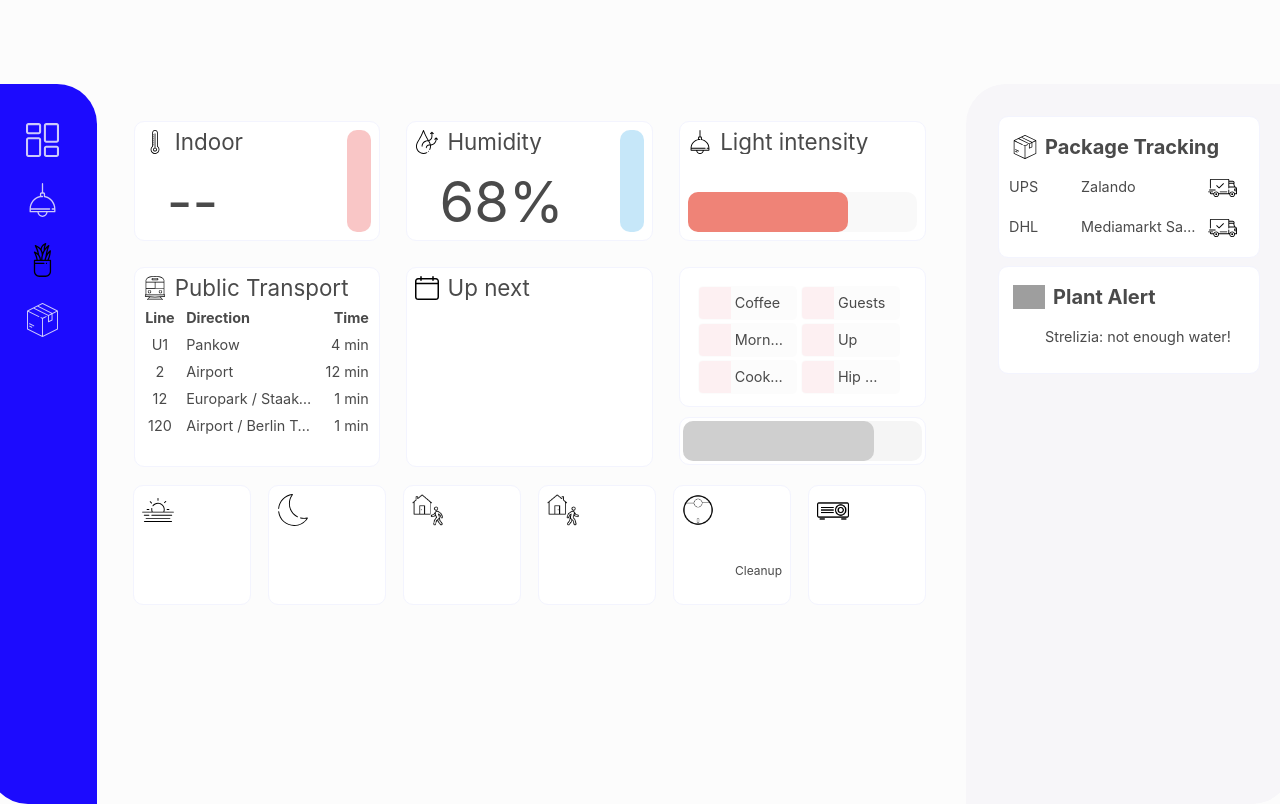
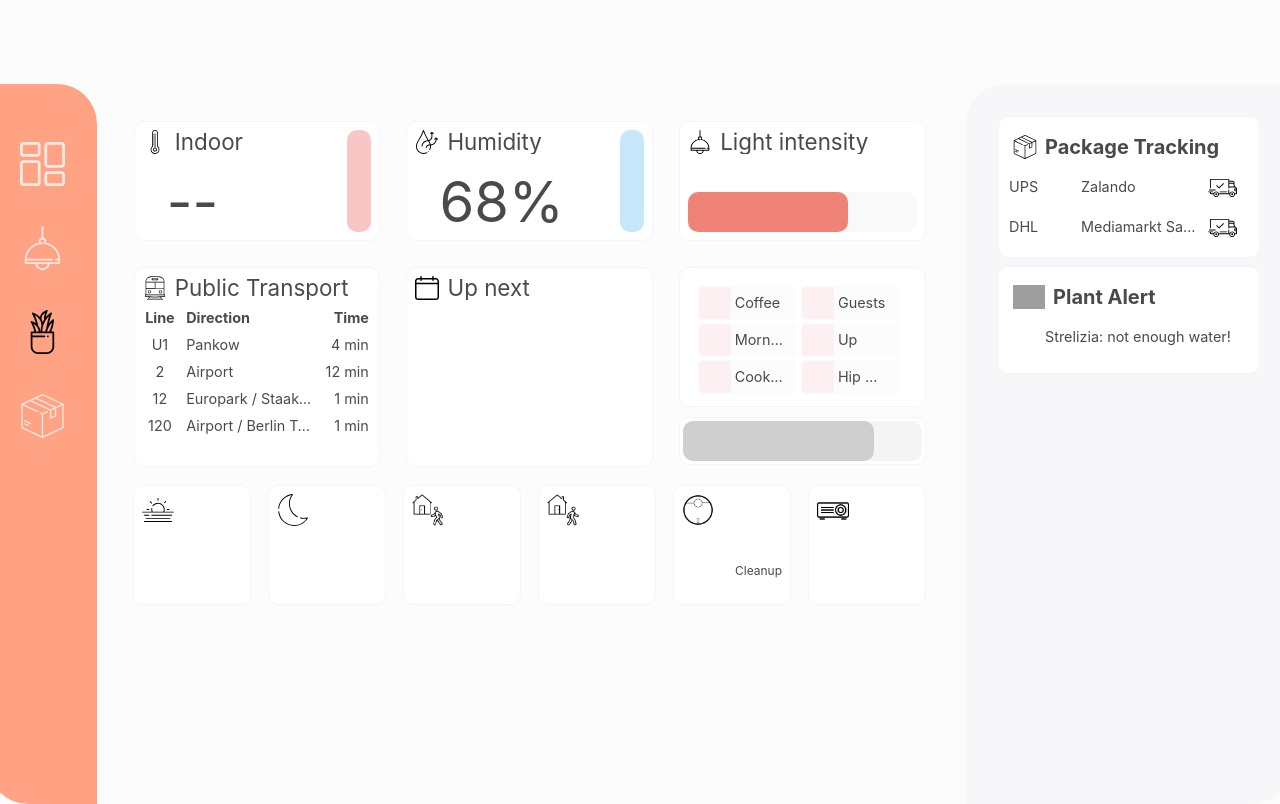
Before and after one commit to raikm/nevo, a Vue app: page / in a window 1280 px wide. Built offline with nearby package versions, Linux system fonts and the light colour scheme; grey boxes are pictures that could not be loaded.

Commit message:
menu design

```diff
--- a/src/App.vue
+++ b/src/App.vue
@@ -11,11 +11,7 @@
       <div class="columns">
         <div id="menu" class="main-menu column is-1">
           <div class="menu-button" :key="menu.id" v-for="menu in menus">
-
-
               <img class="menu-icon"  @click="changePage(menu.link)" :src="menu.iconSource" />
-
-
           </div>
         </div>
         <div id="main-control" class="main-menu column">
@@ -27,7 +23,7 @@
             :key="infoBoxContent.id"
             v-for="infoBoxContent in infoBoxContentList"
           >
-            <InfoBox :infoBoxContent="infoBoxContent" />
+            <InfoBox  class="click-element" :infoBoxContent="infoBoxContent" />
           </div>
         </div>
       </div>
@@ -102,12 +98,32 @@ export default {
 </script>
 
 <style lang="scss">
+
+$text-color: #373737bd;
+$main-red: #53c66ebd;
+$main-orange: #FFA384;
+$main-blue: #E7F2F8;
+$main-yellow: #EFE7BC;
+$main-green: #74BDCB;
+$main-background-color: rgb(252, 252, 252);
+
+
 body {
-  background-color: rgb(252, 252, 252);
+  background-color: $main-background-color;
 }
 
 .click-element:active {
   animation: bounce-in 0.5s;
+}
+
+body {
+  -webkit-touch-callout: none; /* iOS Safari */
+    -webkit-user-select: none; /* Safari */
+     -khtml-user-select: none; /* Konqueror HTML */
+       -moz-user-select: none; /* Old versions of Firefox */
+        -ms-user-select: none; /* Internet Explorer/Edge */
+            user-select: none; /* Non-prefixed version, currently
+                                  supported by Chrome, Edge, Opera and Firefox */
 }
 
 @keyframes bounce-in {
@@ -140,8 +156,8 @@ body {
 
 #menu {
   border-radius: 0px 40px;
-  background-color: #1c0bfe;
-  padding-top: 4vh;
+  background-color: $main-orange;
+  padding-top: 6vh;
 }
 
 .menu-button {
@@ -151,9 +167,9 @@ body {
   // border-radius: 10px;
   // border-width: 1px;
   display: flex;
-  height: 6vh;
-  width: 6vh;
-  margin-bottom: 1.5vh;
+  height: 8vh;
+  width: 8vh;
+  margin-bottom: 2.5vh;
   margin-left: auto;
   margin-right: auto;
   text-align: center;
```
